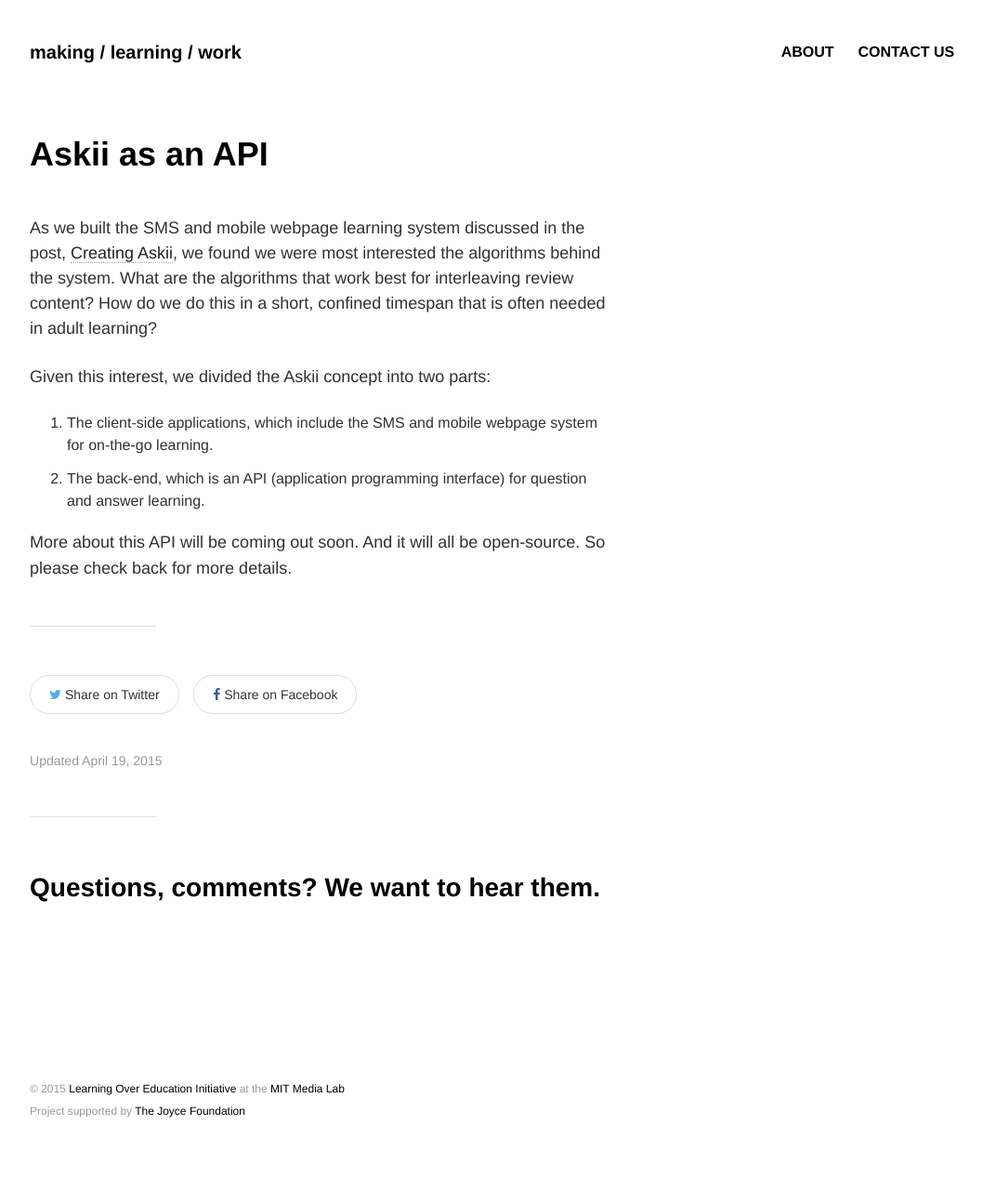
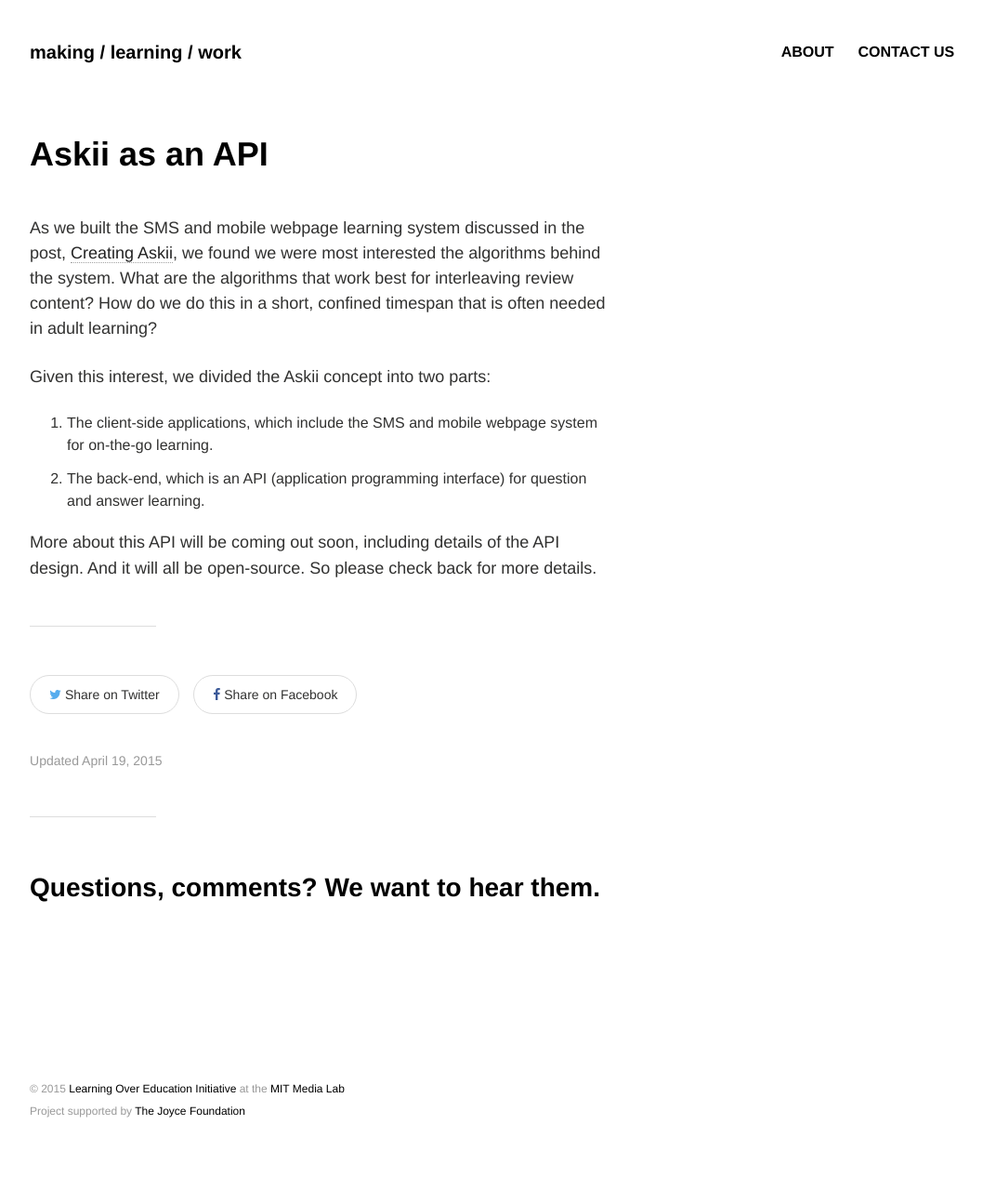
Before and after one commit to mitmedialab/mlw.media.mit.edu, a Jekyll site: the page built from _posts/2015-04-19-askii_as_an_api.md, in a window 1280 px wide. Shown: the whole page at 93% size, without its empty margins (64-1122 px from the left). Built offline with Jekyll 4.4.1, drawn with Linux system fonts in a browser that asks for light colours.

Commit message:
updating

```diff
--- a/_posts/2015-04-19-askii_as_an_api.md
+++ b/_posts/2015-04-19-askii_as_an_api.md
@@ -15,4 +15,4 @@ Given this interest, we divided the Askii concept into two parts:
 1. The client-side applications, which include the SMS and mobile webpage system for on-the-go learning.
 2. The back-end, which is an API (application programming interface) for question and answer learning.
 
-More about this API will be coming out soon. And it will all be open-source. So please check back for more details.
+More about this API will be coming out soon, including details of the API design. And it will all be open-source. So please check back for more details.
```
Also changed, not shown: 2 other files.
